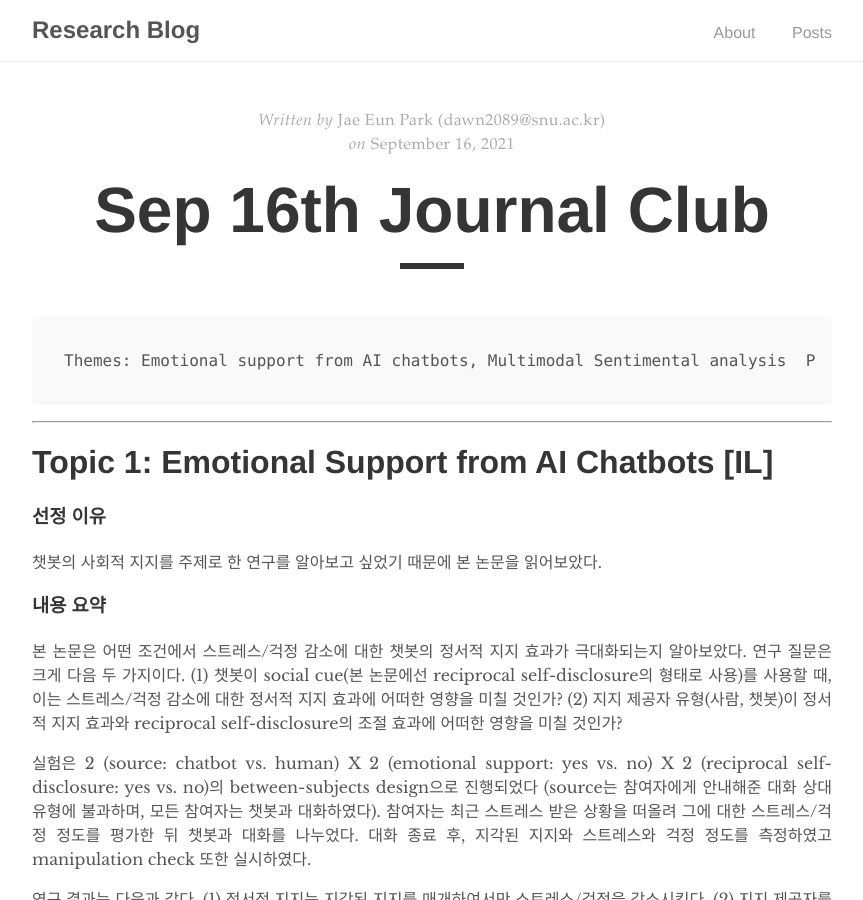
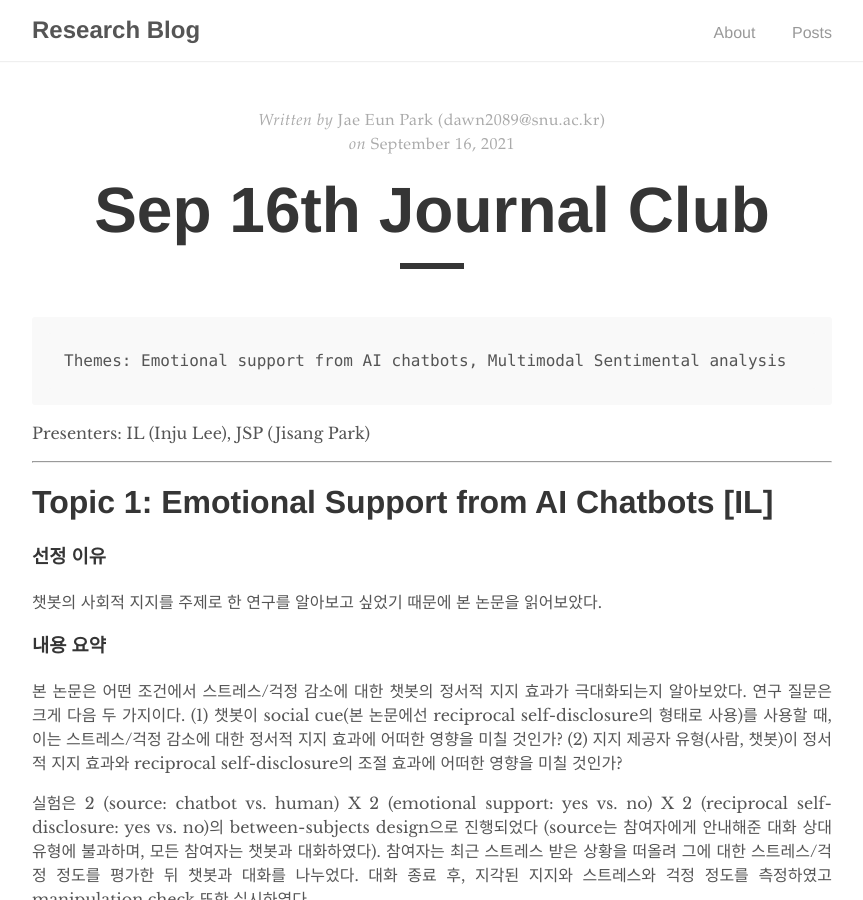
Before and after one commit to humanfactorspsych/blog, a Jekyll site: the page built from _posts/2021-09-16-study.md, in a window 1280 px wide and 900 px high. Shown: the whole window, without its empty margins (208-1071 px from the left). Built offline with Jekyll 4.4.1, drawn with Linux system fonts in a browser that asks for light colours.

```diff
--- a/_posts/2021-09-16-study.md
+++ b/_posts/2021-09-16-study.md
@@ -5,7 +5,8 @@ author: "Jae Eun Park (dawn2089@snu.ac.kr)"
 ---
 
     Themes: Emotional support from AI chatbots, Multimodal Sentimental analysis
-Presenters: IL (Inju Lee), JSP (Jisang Park)
+
+Presenters: IL (Inju Lee), JSP (Jisang Park) <br>
 
 -----------------
 
@@ -33,7 +34,7 @@ Presenters: IL (Inju Lee), JSP (Jisang Park)
 
 ### **참고 문헌**
 
-Meng, J., & Dai, Y. N. (2021). Emotional Support from AI Chatbots: Should a Supportive Partner Self-Disclose or Not?. Journal of Computer-Mediated Communication.
+- Meng, J., & Dai, Y. N. (2021). Emotional Support from AI Chatbots: Should a Supportive Partner Self-Disclose or Not?. Journal of Computer-Mediated Communication.
 
 # Topic 2: Multimodal sentimental analysis for social media applications: A comprehensive review [JSP]
 
@@ -62,4 +63,4 @@ Multimodal 감정 분석 분야를 연구하기 위한 지침서로 활용할
 
 ### **참고 문헌**
 
-[Chandrasekaran, G., Nguyen, T. N., & Hemanth D., J. (2021). Multimodal sentimentalanalysis for social media applications: A comprehensive review. Wiley Interdisciplinary Review](https://doi.org/10.1002/widm.1415)
+- [Chandrasekaran, G., Nguyen, T. N., & Hemanth D., J. (2021). Multimodal sentimentalanalysis for social media applications: A comprehensive review. Wiley Interdisciplinary Review](https://doi.org/10.1002/widm.1415)
```
